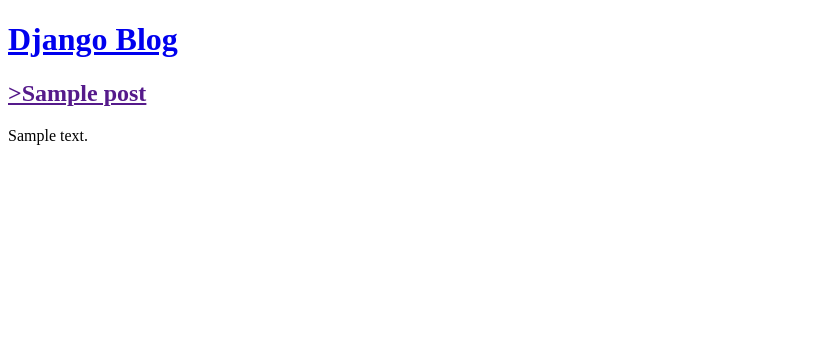
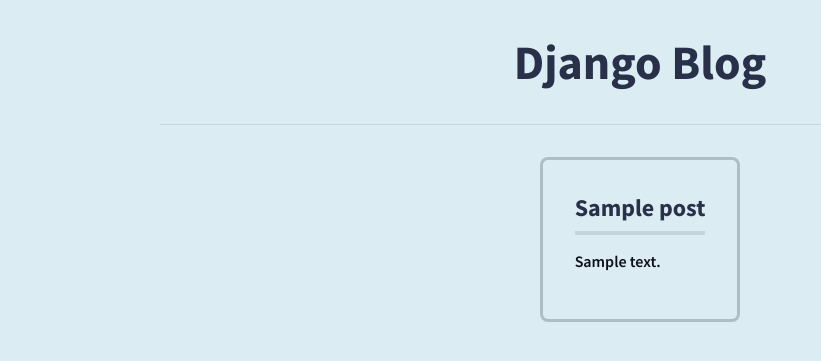
Before and after one commit to Farhaduneci/DjangoNewbiePeojects, a Django app: page / in a window 1280 px wide. Shown: the top 361 px of the page, without its empty margins (0-821 px from the left). Run offline with Django 4.2, Linux system fonts and the light colour scheme; tables that the repository leaves empty hold one stand-in row (values such as "Sample post").

Commit message:
UPDATE: BlogApp, Post templates

```diff
--- a/Blog_App/blog/models.py
+++ b/Blog_App/blog/models.py
@@ -12,6 +12,3 @@
 
     def __str__(self):
         return self.title
-
-    def get_absolute_url(self):
-        return reverse("post_detail", kwargs={"pk": self.pk})
--- a/Blog_App/blog/templates/blog/base.html
+++ b/Blog_App/blog/templates/blog/base.html
@@ -1,9 +1,13 @@
+{% load static %}
 <!DOCTYPE html>
 <html lang="en">
     <head>
         <meta charset="UTF-8"/>
         <meta http-equiv="X-UA-Compatible" content="IE=edge"/>
         <meta name="viewport" content="width=device-width, initial-scale=1.0"/>
+        <link href="https://fonts.googleapis.com/css?family=Source+Sans+Pro:600,700"
+              rel="stylesheet"/>
+        <link rel="stylesheet" href="{% static "css/base.css" %}"/>
         <title>Django Blog</title>
     </head>
     <body>
@@ -12,7 +16,7 @@
                 <a href="{% url 'home' %}">Django Blog</a>
             </h1>
         </header>
-        <main>
+        <main class="container">
             {% block content %}
             {% endblock content %}
         </main>
--- a/Blog_App/blog/templates/blog/home.html
+++ b/Blog_App/blog/templates/blog/home.html
@@ -3,8 +3,9 @@
     {% for post in post_list %}
         <div class="post-entry">
             <h2>
-                <a href="">>{{ post.title }}</a>
+                <a href="{% url "post_detail" post.id %}">{{ post.title }}</a>
             </h2>
+            <hr class="hr-line"/>
             <p>{{ post.body }}</p>
         </div>
     {% endfor %}
--- a/Blog_App/blog/urls.py
+++ b/Blog_App/blog/urls.py
@@ -1,7 +1,8 @@
 from django.urls import path
 
-from .views import BlogListView
+from .views import BlogListView, BlogDetailView
 
 urlpatterns = [
     path("", BlogListView.as_view(), name="home"),
+    path("posts/<int:pk>/", BlogDetailView.as_view(), name="post_detail"),
 ]
--- a/Blog_App/blog/views.py
+++ b/Blog_App/blog/views.py
@@ -1,5 +1,4 @@
-from django.shortcuts import render
-from django.views.generic import ListView
+from django.views.generic import ListView, DetailView
 
 from .models import Post
 
@@ -7,3 +6,8 @@
 class BlogListView(ListView):
     model = Post
     template_name = "blog/home.html"
+
+
+class BlogDetailView(DetailView):
+    model = Post
+    template_name = "blog/post_detail.html"
--- a/Blog_App/config/settings.py
+++ b/Blog_App/config/settings.py
@@ -117,6 +117,8 @@
 # https://docs.djangoproject.com/en/4.0/howto/static-files/
 
 STATIC_URL = "static/"
+STATICFILES_DIRS = [BASE_DIR / "static"]
+
 
 # Default primary key field type
 # https://docs.djangoproject.com/en/4.0/ref/settings/#default-auto-field
--- /dev/null
+++ b/Blog_App/static/css/base.css
@@ -0,0 +1,80 @@
+body {
+  font-family: "Source Sans Pro", sans-serif;
+  font-size: 1rem;
+  background-color: #dbedf3;
+  margin: 0;
+}
+
+p {
+  text-align: justify;
+}
+
+header {
+  margin: 2rem 0;
+}
+
+header h1 {
+  text-align: center;
+  margin: 0;
+}
+
+header h1 a {
+  color: #283149;
+  text-decoration: none;
+  text-weight: bold;
+  font-size: 3rem;
+}
+
+header h1 a:hover {
+  color: #00818a;
+}
+
+.container {
+  display: flex;
+  flex-direction: column;
+  align-items: center;
+  margin: 0 auto;
+  max-width: 960px;
+  padding-top: 2rem;
+  border-top: 1px solid rgba(0, 0, 0, 0.1);
+}
+
+.nav-left {
+  margin-right: auto;
+}
+
+.nav-right {
+  display: flex;
+  padding-top: 2rem;
+}
+
+.post-entry {
+  border: 3px solid rgba(0, 0, 0, 0.2);
+  border-radius: 0.5rem;
+  margin-bottom: 2rem;
+  padding: 2rem;
+}
+
+.post-entry h2 {
+  margin: 0;
+}
+
+.post-entry h2 a,
+.post-entry h2 a:visited {
+  color: #283149;
+  text-decoration: none;
+}
+
+.post-entry p {
+  color: #0e0f19;
+  font-weight: 600;
+}
+
+.post-entry h2 a:hover {
+  color: #00818a;
+}
+
+.hr-line {
+  border: 2px solid rgba(0, 0, 0, 0.1);
+  margin: 0.5rem 0 1rem 0;
+}
```
Also changed, not shown: Blog_App/blog/templates/blog/post_detail.html (added, +8 -0 lines).
